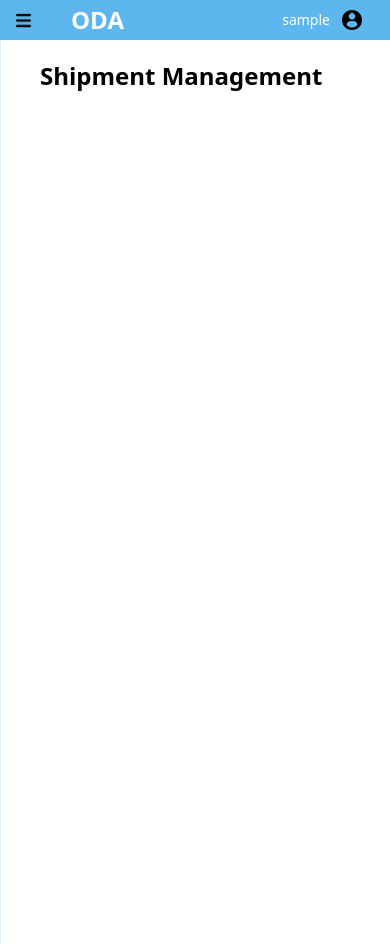
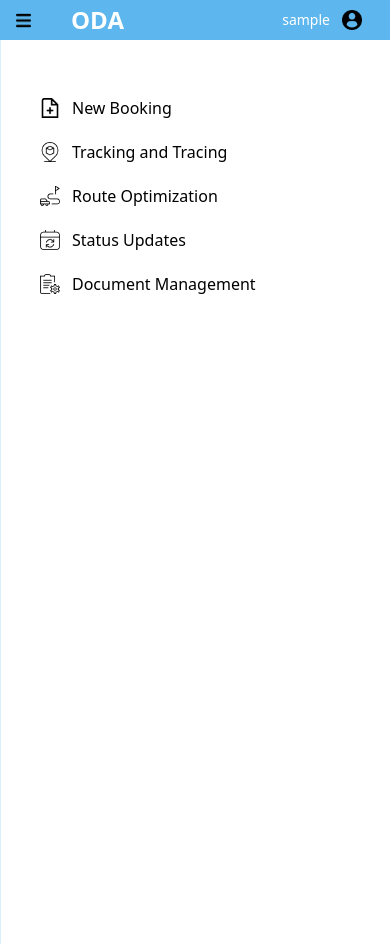
Before and after one commit to SridharVoleti/ODA, a Flask app: page /shipment-management in a window 390 px wide. Run offline with Flask 3, Linux system fonts and the light colour scheme; the visitor is signed in with stand-in values (Sample User, id 1); some libraries are stand-ins or nearby versions.

Commit message:
"Updated CSS and HTML templates for booking form, login, register, and shipment management pages"

```diff
--- a/MainApp/app/static/css/output.css
+++ b/MainApp/app/static/css/output.css
@@ -1333,11 +1333,28 @@ video {
 }
 
 @media (min-width: 768px) {
+  .md\:mt-3 {
+    margin-top: 0.75rem;
+  }
+
   .md\:block {
     display: block;
+  }
+
+  .md\:hidden {
+    display: none;
   }
 
   .md\:grid-cols-3 {
     grid-template-columns: repeat(3, minmax(0, 1fr));
   }
+
+  .md\:p-20 {
+    padding: 5rem;
+  }
+
+  .md\:px-5 {
+    padding-left: 1.25rem;
+    padding-right: 1.25rem;
+  }
 }
--- a/MainApp/app/templates/login.html
+++ b/MainApp/app/templates/login.html
@@ -3,7 +3,7 @@
 <div class="flex h-screen w-screen items-center justify-center bg-gradient-to-r from-ocean-blue from-10% via-sky-500 via-30% to-ocean-green to-90%"">
   <form
     method="post"
-    class="flex flex-col items-center justify-center gap-5 border-2 border-black bg-white bg-opacity-25 p-20 shadow-lg"
+    class="flex flex-col items-center justify-center gap-5 border-2 border-black bg-white bg-opacity-25 md:p-20 p-5 shadow-lg"
   >
     {{ form.hidden_tag() }}
     <div>
--- a/MainApp/app/templates/register.html
+++ b/MainApp/app/templates/register.html
@@ -1,11 +1,11 @@
 {% extends 'base.html'%} {% block title %} login {% endblock %} {% block content
 %}
 <div
-  class="flex h-screen w-screen items-center justify-center bg-gradient-to-r from-ocean-blue from-10% via-sky-500 via-30% to-ocean-green to-90%"
+  class="from-ocean-blue to-ocean-green flex h-screen w-screen items-center justify-center bg-gradient-to-r from-10% via-sky-500 via-30% to-90%"
 >
   <form
     method="post"
-    class="flex flex-col items-center justify-center gap-5 border-2 border-black bg-white bg-opacity-25 p-20 shadow-lg"
+    class="flex flex-col items-center justify-center gap-5 border-2 border-black bg-white bg-opacity-25 p-5 shadow-lg md:p-20"
   >
     {{ form.hidden_tag() }}
     <div>
--- a/MainApp/app/templates/shipment_management.html
+++ b/MainApp/app/templates/shipment_management.html
@@ -1,2 +1,56 @@
-{% extends 'shipment_management_template.html' %} {% block inner_content %} {%
-endblock %}
+{% extends 'shipment_management_template.html' %} {% block inner_content %}
+<nav class="pb-3 pt-5 md:hidden">
+  <ul class="flex flex-col gap-5 px-5">
+    <li>
+      <a href="{{url_for('main.createBooking')}}" class="sub-nav-item"
+        ><img
+          width="20"
+          src="{{url_for('static', filename='icons/new-booking.png')}}"
+          alt=""
+        />
+        <h1>New Booking</h1>
+      </a>
+    </li>
+    <li>
+      <a href="" class="sub-nav-item"
+        ><img
+          width="20"
+          src="{{url_for('static', filename='icons/tracking-and-tracing.png')}}"
+          alt=""
+        />
+        <h1>Tracking and Tracing</h1>
+      </a>
+    </li>
+    <li>
+      <a href="" class="sub-nav-item"
+        ><img
+          width="20"
+          src="{{url_for('static', filename='icons/route-optimization.png')}}"
+          alt=""
+        />
+        <h1>Route Optimization</h1>
+      </a>
+    </li>
+    <li>
+      <a href="" class="sub-nav-item"
+        ><img
+          width="20"
+          src="{{url_for('static', filename='icons/status-updates.png')}}"
+          alt=""
+        />
+        <h1>Status Updates</h1>
+      </a>
+    </li>
+    <li>
+      <a href="{{url_for('main.documentManagement')}}" class="sub-nav-item"
+        ><img
+          width="20"
+          src="{{url_for('static', filename='icons/document-management.png')}}"
+          alt=""
+        />
+        <h1>Document Management</h1>
+      </a>
+    </li>
+  </ul>
+</nav>
+{% endblock %}
--- a/MainApp/app/templates/shipment_management_template.html
+++ b/MainApp/app/templates/shipment_management_template.html
@@ -1,7 +1,7 @@
 {% extends 'base.html' %} {% block title %}Shipment Management{% endblock %} {%
 block content %}
 <div class="flex h-screen flex-col bg-white p-5">
-  <h1 class="px-5 text-2xl font-bold">Shipment Management</h1>
+  <h1 class="hidden px-5 text-2xl font-bold md:block">Shipment Management</h1>
 
   <!-- Navigation for shipment management -->
   <div class="mb-4">{% include 'includes/shipment_management_nav.html' %}</div>
```
Also changed, not shown: MainApp/app/templates/booking_form.html (+8 -4 lines).
